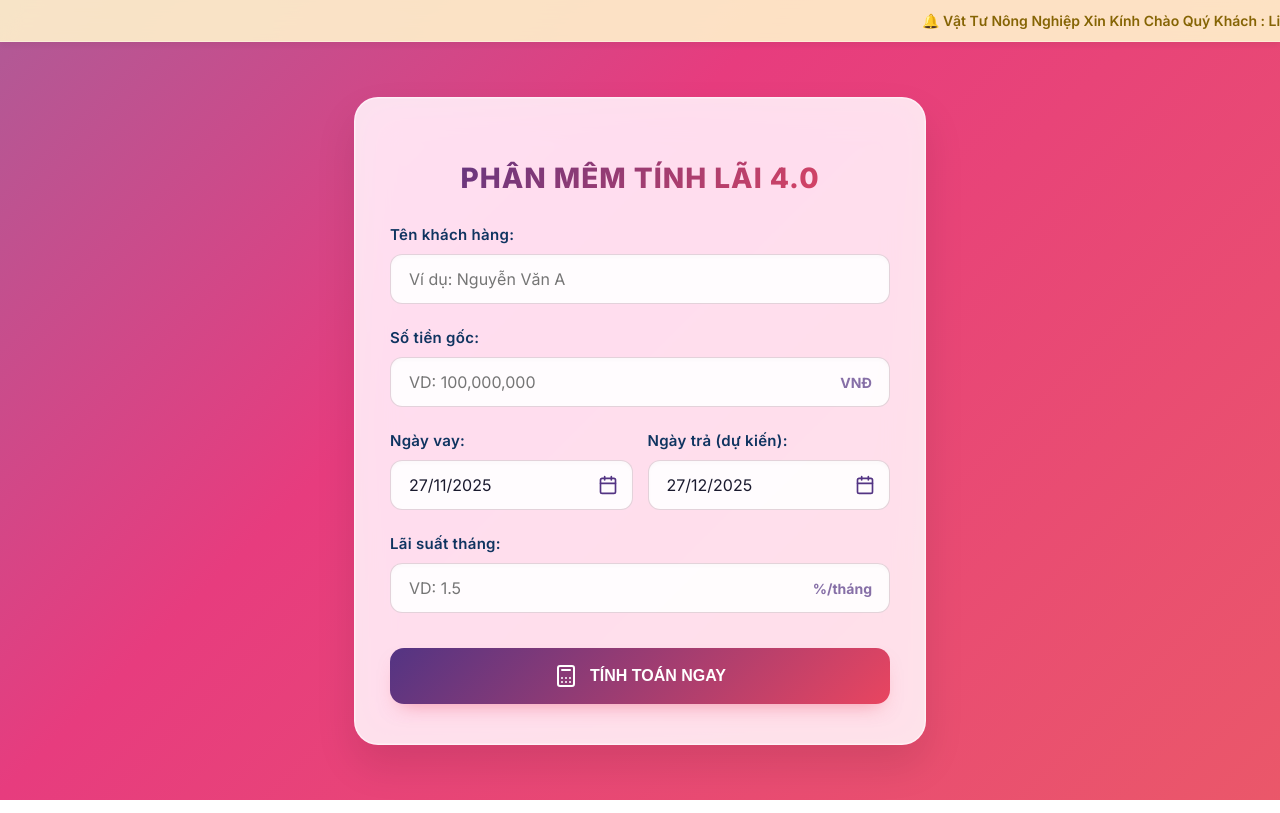
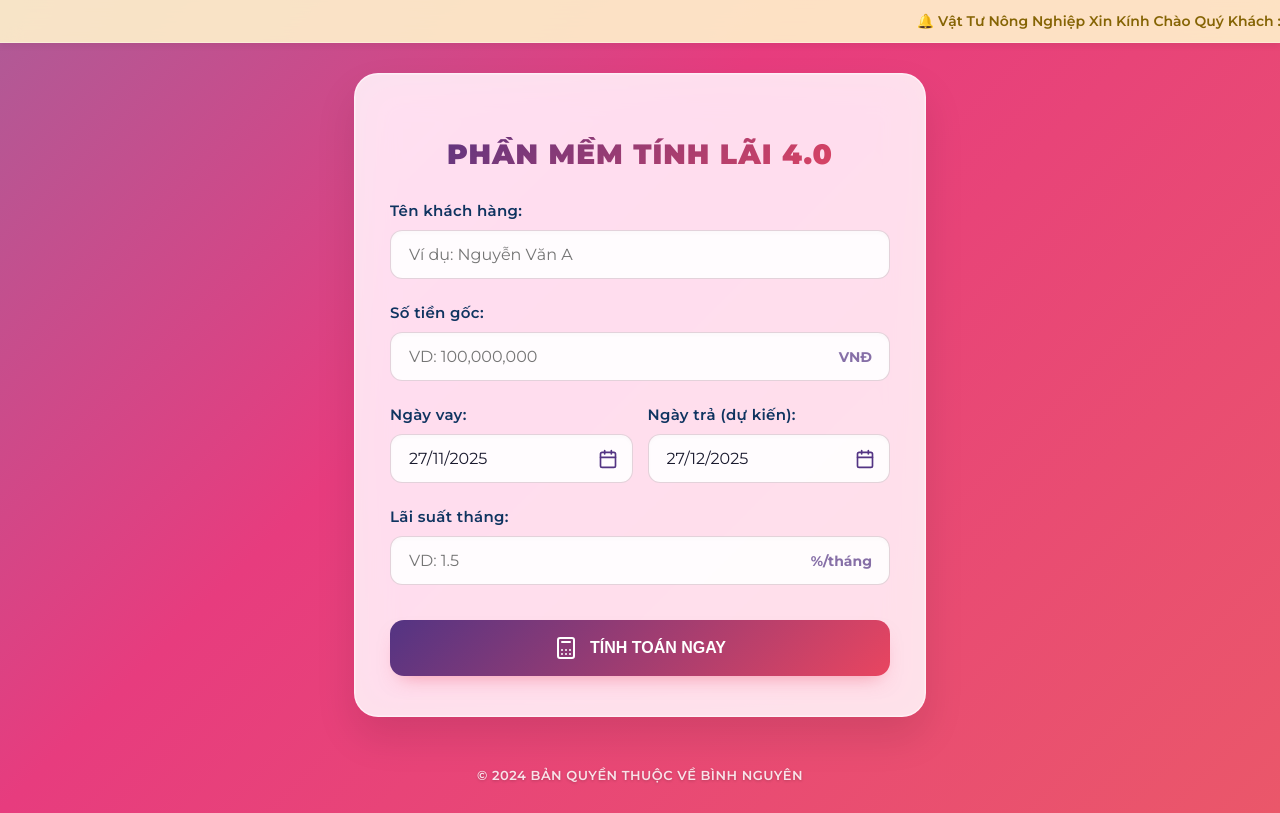
Before and after one commit to TNB88/NGUYENLOC, a plain HTML site: page index.html in a window 1280 px wide. Drawn offline with nearby package versions, Linux system fonts and the light colour scheme.

Commit message:
Update index.html

```diff
--- a/index.html
+++ b/index.html
@@ -8,7 +8,7 @@
     <link rel="apple-touch-icon" sizes="180x180" href="https://cdn-icons-png.flaticon.com/512/2910/2910311.png">
     <link rel="icon" type="image/png" sizes="512x512" href="https://cdn-icons-png.flaticon.com/512/2910/2910311.png">
     <link rel="shortcut icon" href="https://cdn-icons-png.flaticon.com/512/2910/2910311.png">
-    <link href="https://fonts.googleapis.com/css2?family=Inter:wght@400;500;600;700;800&display=swap" rel="stylesheet">
+    <link href="https://fonts.googleapis.com/css2?family=Montserrat:wght@400;500;600;700;800;900&display=swap" rel="stylesheet">
 
     <link rel="stylesheet" href="https://cdn.jsdelivr.net/npm/flatpickr/dist/flatpickr.min.css">
     <script src="https://cdn.jsdelivr.net/npm/flatpickr"></script>
@@ -29,7 +29,7 @@
         }
 
         body {
-            font-family: 'Inter', sans-serif;
+            font-family: 'Montserrat', sans-serif;
             /* Nền Gradient Aurora mềm mại */
             background: linear-gradient(-45deg, #ee7752, #e73c7e, #23a6d5, #23d5ab);
             background-size: 400% 400%;
@@ -124,17 +124,20 @@
         /* Đảm bảo nội dung nằm trên lớp spotlight */
         .calculator-card > * { position: relative; z-index: 1; }
 
+        /* --- CSS CHO THẺ H2 (ĐÃ FIX LỖI DẤU) --- */
         h2 {
             text-align: center;
             background: var(--accent-gradient);
             -webkit-background-clip: text;
-            -webkit-text-fill-color: transparent;
             background-clip: text;
+            -webkit-text-fill-color: rgba(255, 255, 255, 0.001);
+
             margin-bottom: 30px;
             font-weight: 900;
             font-size: 28px;
             text-transform: uppercase;
             letter-spacing: 1px;
+            text-shadow: none;
         }
 
         .form-group { margin-bottom: 24px; }
@@ -157,7 +160,7 @@
             font-size: 16px;
             box-sizing: border-box;
             transition: all 0.3s ease;
-            font-family: 'Inter', sans-serif;
+            font-family: 'Montserrat', sans-serif;
             color: var(--text-color);
             box-shadow: inset 0 2px 4px rgba(0,0,0,0.02);
             border: 1px solid var(--input-border);
@@ -290,6 +293,20 @@
             75% { transform: translateX(5px); }
         }
 
+        /* --- CSS CHO FOOTER BẢN QUYỀN (MỚI) --- */
+        .main-footer {
+            width: 100%;
+            text-align: center;
+            padding: 20px 0 30px;
+            /* Màu trắng mờ để nổi bật trên nền gradient nhưng không quá chói */
+            color: rgba(255, 255, 255, 0.85);
+            font-size: 13px;
+            font-weight: 600;
+            letter-spacing: 0.5px;
+            text-transform: uppercase;
+            text-shadow: 0 1px 3px rgba(0,0,0,0.2); /* Thêm bóng nhẹ cho dễ đọc */
+        }
+
         /* ================= CSS CHO CHẾ ĐỘ IN ẤN (PRINT MODE) ================= */
         @media print {
             body { background: none; background-color: #fff; color: #000; }
@@ -298,7 +315,8 @@
             }
             .calculator-card::before { display: none; } /* Tắt hiệu ứng spotlight khi in */
 
-            .marquee-container, .btn-group, h2, .error-message, .no-print, .date-picker-input { display: none !important; }
+            /* ẨN FOOTER BẢN QUYỀN KHI IN */
+            .marquee-container, .btn-group, h2, .error-message, .no-print, .date-picker-input, .main-footer { display: none !important; }
 
             .main-container { padding: 20px; margin: 0; align-items: flex-start; }
 
@@ -446,6 +464,10 @@
     </div>
 </div>
 
+<footer class="main-footer">
+    © 2024 Bản quyền thuộc về Bình Nguyên
+</footer>
+
 <script>
     // --- CẤU HÌNH CHO BỘ CHỌN NGÀY FLATPICKR ---
     let startDatePicker, endDatePicker;
@@ -463,7 +485,6 @@
         const rect = card.getBoundingClientRect();
         const x = e.clientX - rect.left;
         const y = e.clientY - rect.top;
-        // Cập nhật biến CSS để di chuyển tâm của radial gradient
         card.style.setProperty('--mouse-x', `${x}px`);
         card.style.setProperty('--mouse-y', `${y}px`);
     }
@@ -474,7 +495,6 @@
         const step = (timestamp) => {
             if (!startTimestamp) startTimestamp = timestamp;
             const progress = Math.min((timestamp - startTimestamp) / duration, 1);
-            // Sử dụng hàm easing để số chạy mượt hơn (nhanh ở đầu, chậm ở cuối)
             const easeOutQuad = progress * (2 - progress);
             let currentVal = Math.floor(easeOutQuad * (end - start) + start);
 
@@ -487,8 +507,7 @@
             if (progress < 1) {
                 window.requestAnimationFrame(step);
             } else {
-                 // Đảm bảo giá trị cuối cùng chính xác
-                if (isCurrency) obj.innerHTML = formatVND(end);
+                 if (isCurrency) obj.innerHTML = formatVND(end);
             }
         };
         window.requestAnimationFrame(step);
@@ -507,7 +526,6 @@
     }
 
     function formatVND(amount) {
-        // Hàm định dạng tiền tệ, trả về chuỗi
         return new Intl.NumberFormat('vi-VN', { style: 'currency', currency: 'VND' }).format(amount);
     }
 
@@ -571,20 +589,16 @@
         const interestAmount = principal * (rateAnnually / 100) * (daysDifference / 365);
         const totalAmount = principal + interestAmount;
 
-        // Hiển thị kết quả tĩnh
         document.getElementById('resultDays').textContent = daysDifference + " ngày";
         document.getElementById('resultAnnualRate').textContent = rateAnnually.toFixed(2) + " %/năm";
 
-        // Hiện khu vực kết quả trước để chạy hiệu ứng
         resultArea.style.display = 'block';
         btnPrint.style.display = 'flex';
 
-        // --- CHẠY HIỆU ỨNG SỐ NHẢY ---
-        // Lấy giá trị hiện tại (nếu có) để làm điểm bắt đầu, tránh nhảy từ 0 mỗi lần tính lại
         const currentInterest = parseCurrencyString(document.getElementById('resultInterest').textContent);
         const currentTotal = parseCurrencyString(document.getElementById('resultTotal').textContent);
 
-        animateValue(document.getElementById('resultInterest'), currentInterest, interestAmount, 1500, true); // Chạy trong 1.5s
+        animateValue(document.getElementById('resultInterest'), currentInterest, interestAmount, 1500, true);
         animateValue(document.getElementById('resultTotal'), currentTotal, totalAmount, 1500, true);
     }
 
```
